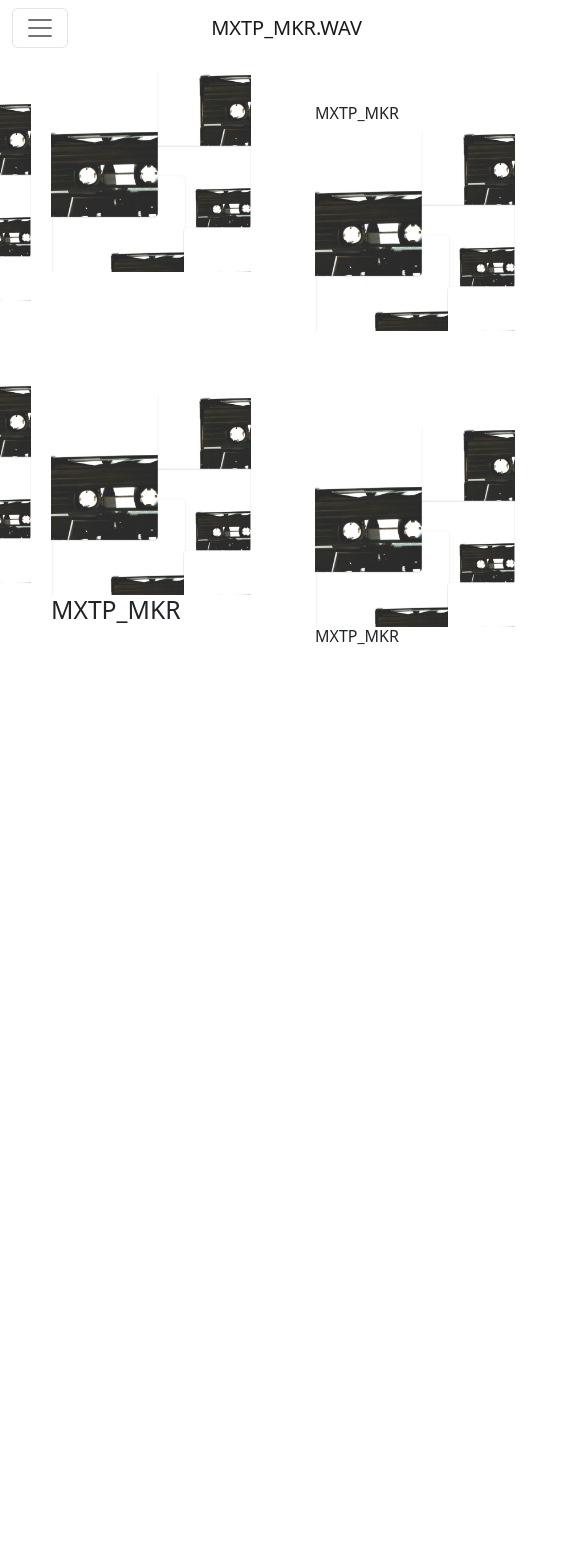
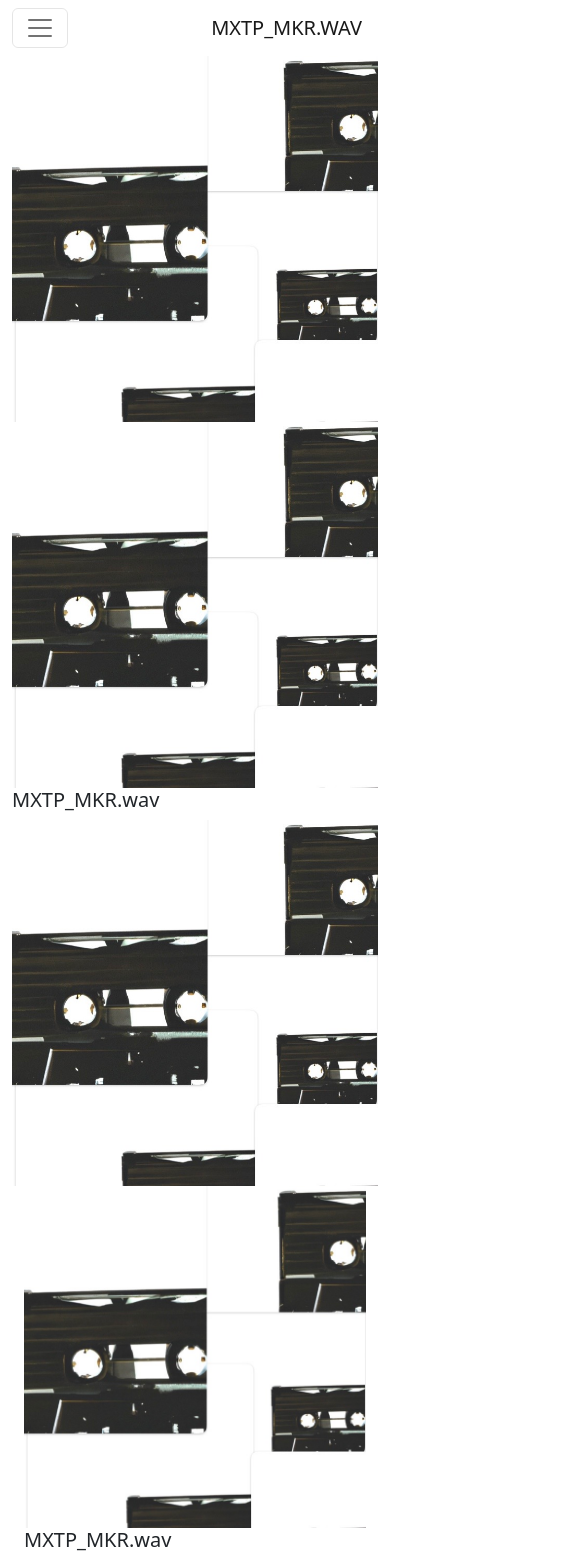
Before and after one commit to idguafi/mixtape_maker, a Next.js app in the folder mixtape_maker/: page / in a window 390 px wide. Shown: the top 1559 px of the page, 563 px wide, since content can reach past the window. Before the commit the page ends 844 px from the top, so only its background shows below. Built offline with nearby package versions, Linux system fonts and the light colour scheme; no server answers; what spotify-web-api-node would draw is missing.

Commit message:
Landing page responsive now.

```diff
--- a/mixtape_maker/pages/index.js
+++ b/mixtape_maker/pages/index.js
@@ -1,6 +1,6 @@
 import Profile from "./profile";
 import { useSession } from "next-auth/react";
-import LandingPage from "../src/views/landingpage";
+import LandingPage from "../src/views/landingPage";
 
 export default function Home() {
   const { data: session } = useSession();
--- a/mixtape_maker/src/views/landingPage.js
+++ b/mixtape_maker/src/views/landingPage.js
@@ -1,34 +1,87 @@
 export default function LandingPage() {
   return (
     <>
-      <div className="d-flex justify-content-center">
+      <div class="container">
+        <div class="row  d-flex justify-content-around">
+          <div class="col-12 col-md-3">
+            <img
+              src="/landing_page.jpg"
+              class="mx-auto d-block img-fluid"
+              alt="..."
+            />
+          </div>
+          <div class="col-12 col-sm-4">
+            <img
+              src="/landing_page.jpg"
+              class="mx-auto d-block img-fluid"
+              alt="..."
+            />
+            <h5>MXTP_MKR.wav</h5>
+          </div>
+          <div class="col-12 col-md-3 ">
+            <img
+              src="/landing_page.jpg"
+              class="mx-auto d-block img-fluid"
+              alt="..."
+            />
+          </div>
+
+          <div className="row d-flex justify-content-around">
+            <div class="col-12 col-md-3">
+              <img
+                src="/landing_page.jpg"
+                class="mx-auto d-block img-fluid"
+                alt="..."
+              />
+              <h5>MXTP_MKR.wav</h5>
+            </div>
+            <div class="col col-md-3">
+              <img
+                src="/landing_page.jpg"
+                class="mx-auto d-block img-fluid"
+                alt="..."
+              />
+            </div>
+            <div class="col col-sm-3">
+              <h1>MXTP_MKR.wav</h1>
+              <img
+                src="/landing_page.jpg"
+                class="mx-auto d-block img-fluid"
+                alt="..."
+              />
+            </div>
+          </div>
+        </div>
+      </div>
+
+      {/* <div className="container-sm">
         <div class="p-1">
           <h1>MXTP_MKR</h1>
-          <img src="/landing_page.jpg" width="200" height="200" />
+          <img src="/landing_page.jpg" class="img-fluid" />
           <h3 className="navbar-brand">MXTP_MKR</h3>
         </div>
         <div class="p-3">
-          <img src="/landing_page.jpg" width="200" height="200" />
+          <img src="/landing_page.jpg" class="img-fluid" />
         </div>
         <div class="p-5">
           <h3 className="navbar-brand">MXTP_MKR</h3>
-          <img src="/landing_page.jpg" width="200" height="200" />
+          <img src="/landing_page.jpg" class="img-fluid" />
         </div>
       </div>
 
-      <div className="d-flex justify-content-center">
+      <div className="container-sm">
         <div class="p-1">
-          <img src="/landing_page.jpg" width="200" height="200" />
+          <img src="/landing_page.jpg" class="img-fluid" />
         </div>
         <div class="p-3">
-          <img src="/landing_page.jpg" width="200" height="200" />
+          <img src="/landing_page.jpg" class="img-fluid" />
           <h2>MXTP_MKR</h2>
         </div>
         <div class="p-5">
-          <img src="/landing_page.jpg" width="200" height="200" />
+          <img src="/landing_page.jpg" class="img-fluid" />
           <h4 className="navbar-brand">MXTP_MKR</h4>
         </div>
-      </div>
+      </div> */}
     </>
   );
 }
```
